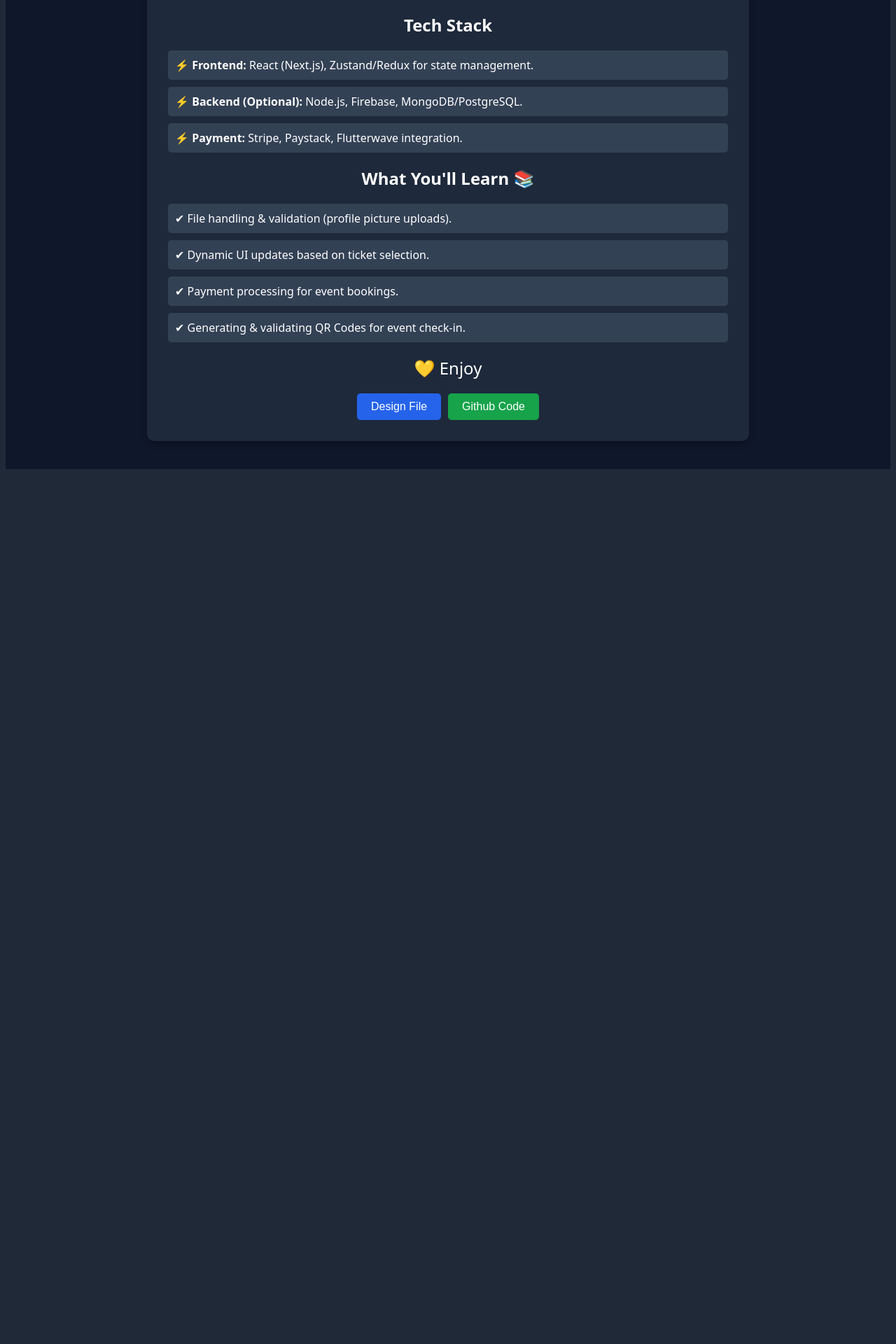
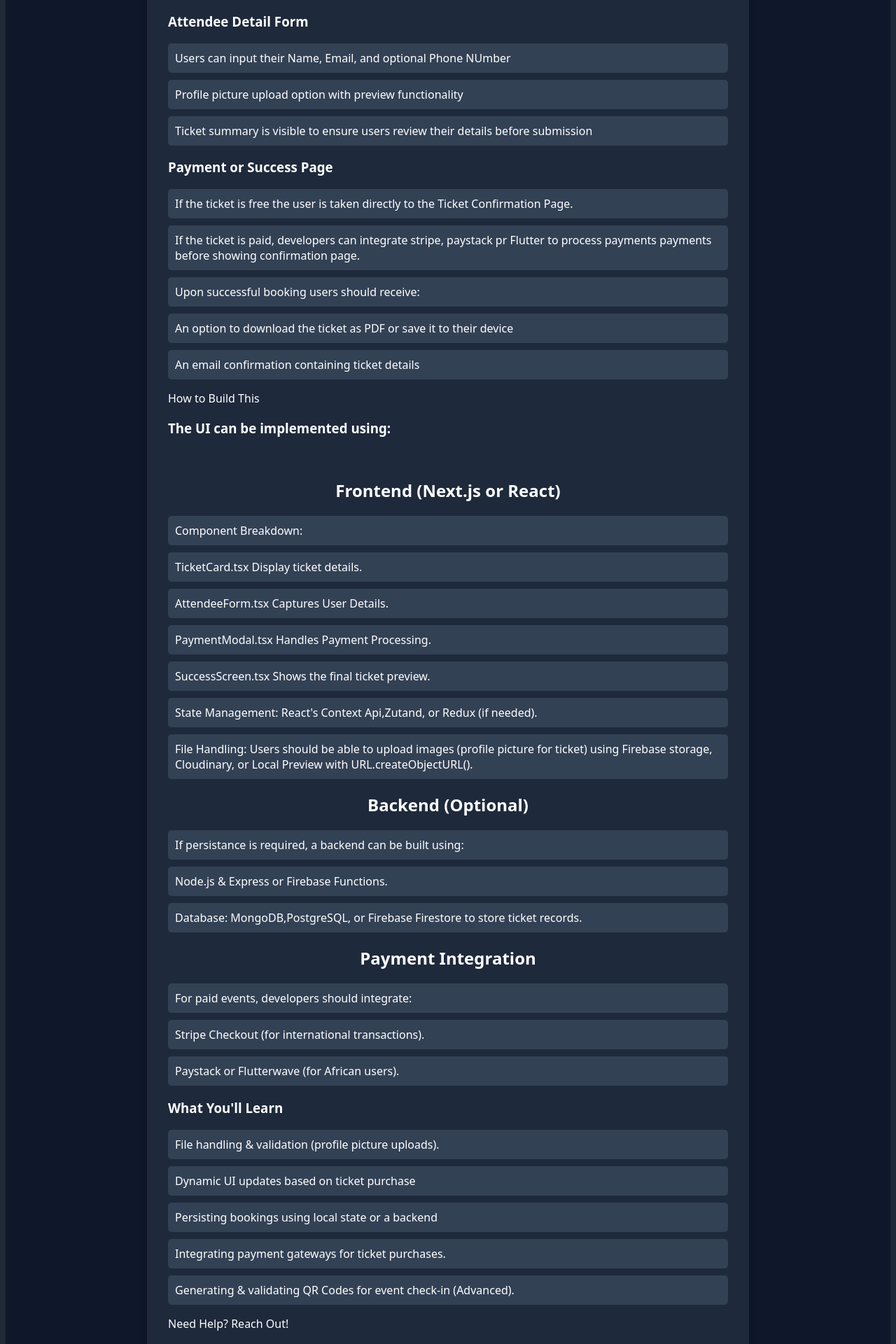
Before and after one commit to DavidManiIbrahim/hng12-stage2-event-ticketing-system, a React app: page /about-project in a window 1280 px wide. Shown: the part 600-2520 px from the top of the page at 70% size. Before the commit the page ends 1278 px from the top, so only its background shows below. Built offline with nearby package versions, Linux system fonts and the light colour scheme; the HTML template or start-up script is replaced by a standard one.

Commit message:
integrated cloudinary api

```diff
--- a/src/Components/AboutProject.jsx
+++ b/src/Components/AboutProject.jsx
@@ -22,26 +22,68 @@ const AboutProject = () => {
           <li>For Paid Tickets Clicking "Purchase Ticket" Proceeds to attendee details</li>
         </ul>
 
-        <h2>Tech Stack</h2>
+
+        <h3>Attendee Detail Form</h3>
         <ul className="about-list">
-          <li>⚡ <strong>Frontend:</strong> React (Next.js), Zustand/Redux for state management.</li>
-          <li>⚡ <strong>Backend (Optional):</strong> Node.js, Firebase, MongoDB/PostgreSQL.</li>
-          <li>⚡ <strong>Payment:</strong> Stripe, Paystack, Flutterwave integration.</li>
+          <li>Users can input their Name, Email, and optional Phone NUmber</li>
+          <li>Profile picture upload option with preview functionality</li>
+          <li>Ticket summary is visible to ensure users review their details before submission</li>
         </ul>
 
-        <h2>What You'll Learn 📚</h2>
+        <h3>Payment or Success Page</h3>
         <ul className="about-list">
-          <li>✔ File handling & validation (profile picture uploads).</li>
-          <li>✔ Dynamic UI updates based on ticket selection.</li>
-          <li>✔ Payment processing for event bookings.</li>
-          <li>✔ Generating & validating QR Codes for event check-in.</li>
+          <li>If the ticket is free the user is taken directly to the Ticket Confirmation Page.</li>
+          <li>If the ticket is paid, developers can integrate stripe, paystack pr Flutter to process payments payments before showing confirmation page.</li>
+          <li>Upon successful booking users should receive:</li>
+          <li>An option to download the ticket as PDF or save it to their device</li>
+          <li>An email confirmation containing ticket details</li>
+          <p>How to Build This</p>
+        </ul>
+
+        <h3>The UI can be implemented using:</h3>
+        <br />
+
+        <h2>Frontend (Next.js or React)</h2>
+        <ul className="about-list">
+          <li>Component Breakdown:</li>
+          <li>TicketCard.tsx Display ticket details.</li>
+          <li>AttendeeForm.tsx Captures User Details.</li>
+          <li>PaymentModal.tsx Handles Payment Processing.</li>
+          <li>SuccessScreen.tsx Shows the final ticket preview.</li>
+          <li>State Management: React's Context Api,Zutand, or Redux (if needed).</li>
+          <li>File Handling: Users should be able to upload images (profile picture for ticket) using Firebase storage, Cloudinary, or Local Preview with URL.createObjectURL().</li>
+        </ul>
+
+        <h2>Backend (Optional)</h2>
+        <ul className="about-list">
+          <li>If persistance is required, a backend can be built using:</li>
+          <li>Node.js & Express or Firebase Functions.</li>
+          <li>Database: MongoDB,PostgreSQL, or Firebase Firestore to store ticket records.</li>
+        </ul>
+
+        <h2>Payment Integration</h2>
+        <ul className="about-list">
+          <li>For paid events, developers should integrate:</li>
+          <li>Stripe Checkout (for international transactions).</li>
+          <li>Paystack or Flutterwave (for African users).</li>
+          <h3>What You'll Learn</h3>
+          <li>File handling & validation (profile picture uploads).</li>
+          <li>Dynamic UI updates based on ticket purchase</li>
+          <li>Persisting bookings using local state or a backend</li>
+          <li>Integrating payment gateways for ticket purchases.</li>
+          <li>Generating & validating QR Codes for event check-in (Advanced).</li>
+          <p>Need Help? Reach Out!</p>
         </ul>
 
         <p className="about-enjoy">💛 Enjoy</p>
 
         <div className="about-buttons">
-          <button className="design-button">Design File</button>
-          <button className="github-button">Github Code</button>
+          <button className="design-button">Design File
+            <a href="http://"></a>
+          </button>
+          <button className="github-button">Github Code
+            <a href="http://"></a>
+          </button>
         </div>
       </div>
     </div>
--- a/src/Components/AttendeeDetails.jsx
+++ b/src/Components/AttendeeDetails.jsx
@@ -22,13 +22,14 @@ const AttendeeDetails = () => {
     }
   }, []);
 
-  // Handle file upload and save to local storage and upload to Cloudinary
+
   const handlePhotoUpload = async (event) => {
     const file = event.target.files[0];
     if (file) {
       const formData = new FormData();
       formData.append('file', file);
-      formData.append('upload_preset', 'ticketGenerator');  // replace with your Cloudinary preset
+      formData.append('upload_preset', 'ticketGenerator');
+      formData.append('cloud_name', 'dikmotd52');
 
       setLoading(true);
       try {
@@ -36,9 +37,10 @@ const AttendeeDetails = () => {
           `https://api.cloudinary.com/v1_1/dikmotd52/image/upload`,
           formData
         );
-        const photoUrl = response.data.secure_url; // Get the URL of the uploaded image
+        const photoUrl = response.data.secure_url;
         setProfilePhoto(photoUrl);
-        localStorage.setItem('profilePhoto', photoUrl); // Save image URL to localStorage
+        console.log(photoUrl)
+        localStorage.setItem('profilePhoto', photoUrl);
         setLoading(false);
       } catch (error) {
         console.error("Error uploading image:", error);
@@ -52,7 +54,7 @@ const AttendeeDetails = () => {
     document.getElementById('profilePhoto').click();
   };
 
-  // Save input changes to state & localStorage
+
   const handleChange = (setter, key) => (event) => {
     setter(event.target.value);
     localStorage.setItem(key, event.target.value);
@@ -68,7 +70,7 @@ const AttendeeDetails = () => {
 
     console.log("Form submitted:", { name, email, specialRequest, profilePhoto });
 
-    // You can also send this form data to your backend or Cloudinary as needed
+
 
     navigate('/tickets');
   };
@@ -92,7 +94,7 @@ const AttendeeDetails = () => {
               style={{ display: 'none' }}
             />
             {profilePhoto ? (
-              <img src={profilePhoto} alt="Profile Preview" className="preview-image" />
+              <img src={profilePhoto} alt="Profi111le Preview" className="preview-image" />
             ) : (
               <div className="drag-drop-text">
                 <span className="upload-icon">+</span>
@@ -103,7 +105,7 @@ const AttendeeDetails = () => {
         </div>
 
         <div className="input-group">
-          <label htmlFor="name">Enter your name *</label>
+          <label htmlFor="name">Enter your name </label>
           <input
             type="text"
             id="name"
@@ -113,7 +115,7 @@ const AttendeeDetails = () => {
         </div>
 
         <div className="input-group">
-          <label htmlFor="email">Enter your email *</label>
+          <label htmlFor="email">Enter your email </label>
           <input
             type="email"
             id="email"
@@ -123,7 +125,7 @@ const AttendeeDetails = () => {
         </div>
 
         <div className="input-group">
-          <label htmlFor="specialRequest">Special request?</label>
+          <label htmlFor="specialRequest">Special request (optional)</label>
           <textarea
             id="specialRequest"
             value={specialRequest}
--- a/src/Components/Navbar.jsx
+++ b/src/Components/Navbar.jsx
@@ -11,7 +11,7 @@ const Navbar = () => {
           <a href="#" className="navbar-brand">
 
             <img src={logo} alt="Logo" className="navbar-logo" />
-            {/* <span className="navbar-brand-text"></span>  */}
+
           </a>
         </div>
         <div className="navbar-center">
@@ -23,7 +23,7 @@ const Navbar = () => {
               <Link to="/" href="#" className="nav-link">Events</Link>
             </li>
             <li className="nav-item">
-              <Link to="/tickets" className="nav-link">My Tickets</Link>
+              <Link className="nav-link">My Tickets</Link>
             </li>
             <li className="nav-item">
               <Link to="/about-project" className="nav-link">About Project</Link>
--- a/src/Components/Styles/AttendeeDetails.css
+++ b/src/Components/Styles/AttendeeDetails.css
@@ -5,11 +5,14 @@
     flex-direction: column;
     align-items: center;
     justify-content: center;
-    min-height: 100vh;
-    padding: 50px;
+    min-height: 80vh;
     min-width: 100%;
+
+    position: relative;
+    top: 80px;
+    font-family: sans-serif;
+    /* padding: 30px; */
     /* color: #fff; */
-    font-family: sans-serif;
     /* background-color: #f4f4f4;  */
   }
 
--- a/src/Components/Styles/TicketSelection.css
+++ b/src/Components/Styles/TicketSelection.css
@@ -25,7 +25,12 @@
   text-align: center;
   font-size: xx-large;
   font-weight: bold;
-  margin-bottom: 10px;
+   margin-bottom: 10px;
+}
+
+.step{
+  color: #333;
+
 }
 
 .step{
--- a/src/Components/TicketSelection.jsx
+++ b/src/Components/TicketSelection.jsx
@@ -14,7 +14,7 @@ const TicketSelection = () => {
     { type: 'vvip', label: 'VVIP Access', price: 250, availability: 20 },
   ];
 
-  // Load the number of tickets from localStorage when the component mounts
+
   useEffect(() => {
     const storedNumTickets = localStorage.getItem('numTickets');
     if (storedNumTickets) {
@@ -34,7 +34,7 @@ const TicketSelection = () => {
       setError('Please select at least one ticket.');
     } else {
       setError('');
-      localStorage.setItem('numTickets', value); // Save the number of tickets to localStorage
+      localStorage.setItem('numTickets', value);
     }
   };
 
@@ -43,7 +43,8 @@ const TicketSelection = () => {
       setError('Please select at least one ticket.');
       return;
     }
-    navigate('/details'); // Navigate to the next page
+    navigate('/details');
+
   };
 
   return (
@@ -51,7 +52,7 @@ const TicketSelection = () => {
       <div className="ticket-selection-panel">
         <p className='step'>Step 1/3</p>
         <div className="head">
-          <p className='ticket-selection-text'>Ticket Selection</p>
+          <h3 className='ticket-selection-text'>Ticket Selection</h3>
           <div className="line-one"></div>
           <div className="line-two"></div>
         </div>
@@ -92,7 +93,6 @@ const TicketSelection = () => {
           </select>
         </div>
 
-        {/* Display Error Message */}
         {error && <p className="error-message">{error}</p>}
 
         <div className="buttons">
```
